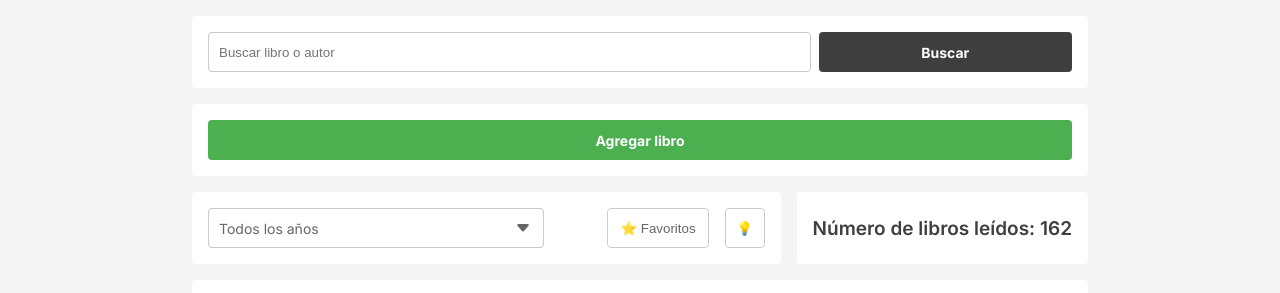
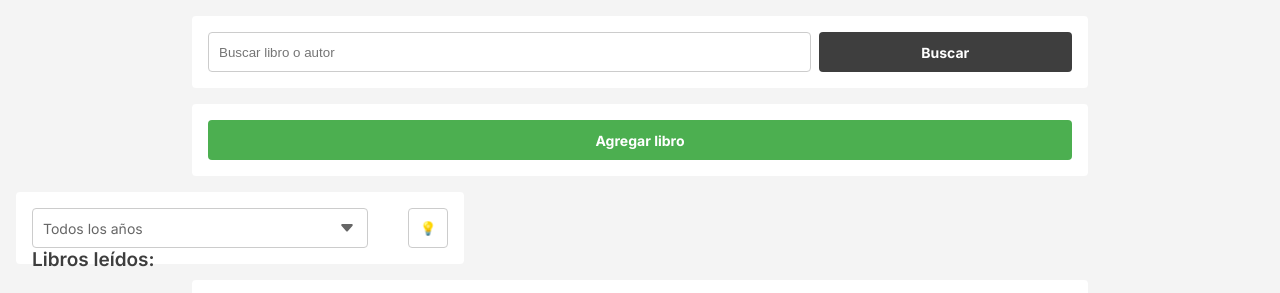
Before and after one commit to VK-ston/problema, a PHP site: page / in a window 1280 px wide. Shown: the top 293 px of the page. Run offline with PHP 8.4, Linux system fonts and the light colour scheme.

Commit message:
index.php

```diff
--- a/index.php
+++ b/index.php
@@ -1,4 +1,3 @@
-
 <?php
 	session_start(); // Inicia la sesión
 	require_once 'header.php';
@@ -119,7 +118,6 @@
 
         </div>
         <div class="columna-der-desktop">
-          <div class="box-filtro-num-leidos">
             <div class="box-desplegable">
 				<div class="box-bombilla-desplegable">
                   <select class="desplegable" name="year-list" id="year-list">
@@ -139,23 +137,13 @@
                             }
                         ?>
                     </select>
-                      	<div class="mini-botones">
-                            <div>
-                              <button class="favorito-index" id="btn-favoritos">
-                                <span>⭐ Favoritos</span>
-                              </button>
-                            </div>
                     <div>
                       <button class="bombilla" onclick="toggleTheme()">
                         <span>💡</span>
                       </button>
                     </div>
               	</div>
-                    </div>
-                </div>
-                <div class="box-num-libros">
-                    <h2 id="num-libros">Número de libros leídos: </h2>
-                </div>
+                <h2 id="num-libros">Libros leídos: </h2>
             </div>
             <div class="book-grid">
 				<?php
@@ -169,8 +157,7 @@
 
 				foreach ($librosOrdenados as $index => $libro) {
 					$year = date("Y", strtotime($libros[$index]['FechaInicio']));
-                    $isFavorito = isset($libros[$index]['Favorito']) && $libros[$index]['Favorito'] ? 'true' : 'false';
-                    echo '<div class="book-card" data-year="'.$year.'" data-favorito="'.$isFavorito.'">';
+					echo '<div class="book-card" data-year="'.$year.'">';
 					echo '<a href="leerLibro.php?posicion='.$index.'">';
 					echo "<div class='portada'";
 					if (isset($libros[$index]['Portada'])) {
```
Lines whose indentation alone changed are shown as unchanged.
